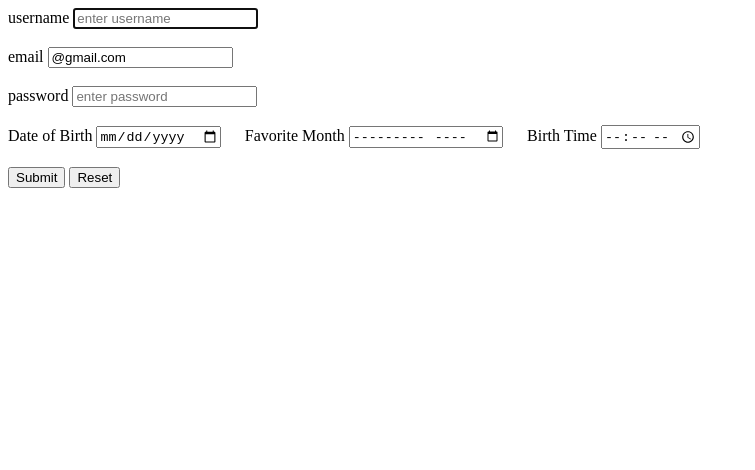
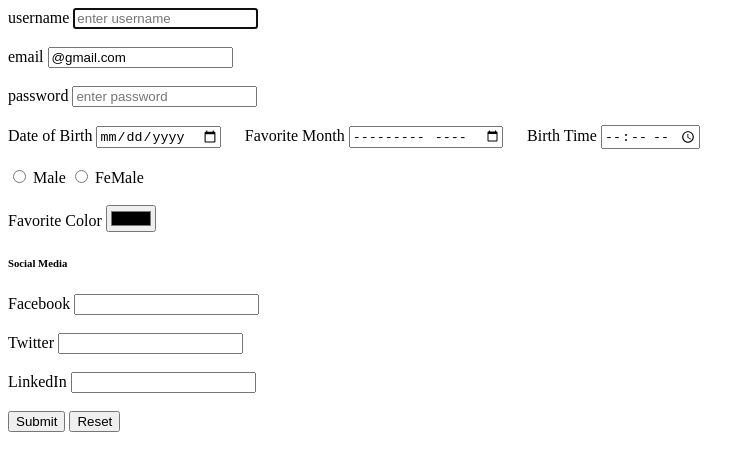
Before and after one commit to Eng-Mohamed-Elsayed/Course-Html, a plain HTML site: page 23-form-p3/index.html in a window 1280 px wide. Shown: the whole page, without its empty margins (0-755 px from the left). Drawn offline with Linux system fonts and the light colour scheme.

Commit message:
ADD lesson 23 form p3

```diff
--- a/22-form-p2/index.html
+++ b/23-form-p3/index.html
@@ -3,7 +3,7 @@
   <head>
     <meta charset="UTF-8" />
     <meta name="viewport" content="width=device-width, initial-scale=1.0" />
-    <title>Form part 1</title>
+    <title>Form part 3</title>
   </head>
   <body>
     <main>
@@ -56,8 +56,36 @@
           <label>Birth Time</label>
           <input type="time" name="birthTime" required />
         </section>
+        <br />
+        <section>
+          <input type="radio" name="gender" required />
+          <label>Male</label>
+          <input type="radio" name="gender" required />
+          <label>FeMale</label>
+        </section>
+        <br />
+        <section>
+          <label> Favorite Color </label>
+          <input type="color" name="favColor" />
+        </section>
 
-        <br />
+        <section>
+          <h6>Social Media</h6>
+          <label>Facebook </label>
+          <input type="url" name="facebook" />
+          <br />
+          <br />
+          <label>Twitter</label>
+          <input type="url" name="twitter" required />
+
+          <br />
+          <br />
+          <label>LinkedIn</label>
+          <input type="url" name="linkedIn" required />
+          <br />
+          <br />
+        </section>
+
         <!-- button -->
         <section>
           <input type="submit" />
```
